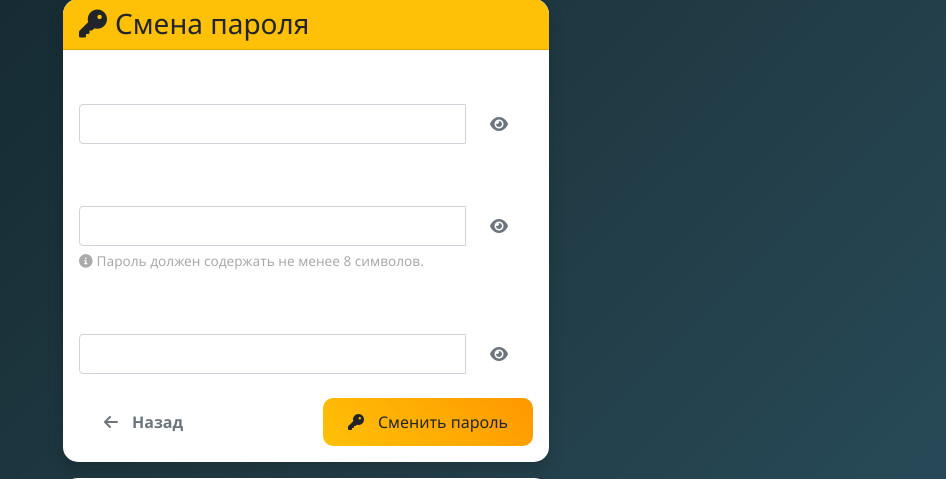
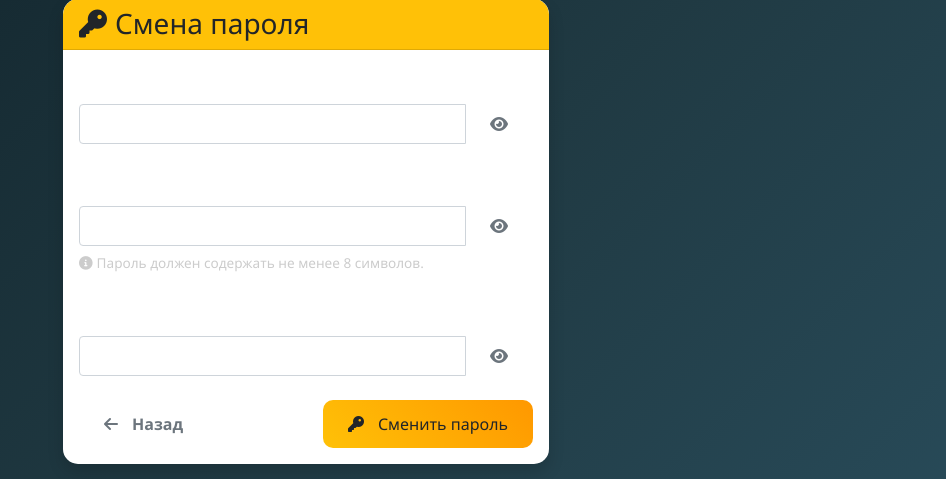
Before and after one commit to Banan41ke/movie_reviews_website_project, a Django app: page /users/profile/change-password/ in a window 1280 px wide. Shown: the part 171-650 px from the top of the page, without its empty margins (334-1280 px from the left). Run offline with Django 5.2, Linux system fonts and the light colour scheme; a user stored in the database is signed in.

Commit message:
update change_password1

```diff
--- a/templates/users/change_password.html
+++ b/templates/users/change_password.html
@@ -167,6 +167,13 @@
 .list-unstyled li {
     padding: 3px 0;
 }
+    /* подсказки должны быть видны на тёмном фоне */
+.form-text {
+    color: #ccc !important;          /* светло-серый текст */
+    font-size: 0.85rem;
+    margin-top: 0.4rem;              /* чуть ниже поля */
+    display: block;                  /* на случай, если скрыт */
+}
 </style>
 
 <script>
--- a/users/templates/users/profile.html
+++ b/users/templates/users/profile.html
@@ -45,7 +45,7 @@
     {% endif %}
 
         <!-- МОИ ОТЗЫВЫ -->
-    <div class="reviews-section">
+    <div class="reviews-section" style="margin-top: 60px;">
         <h2>
             <i class="fas fa-comments"></i> Мои отзывы
         </h2>
```
